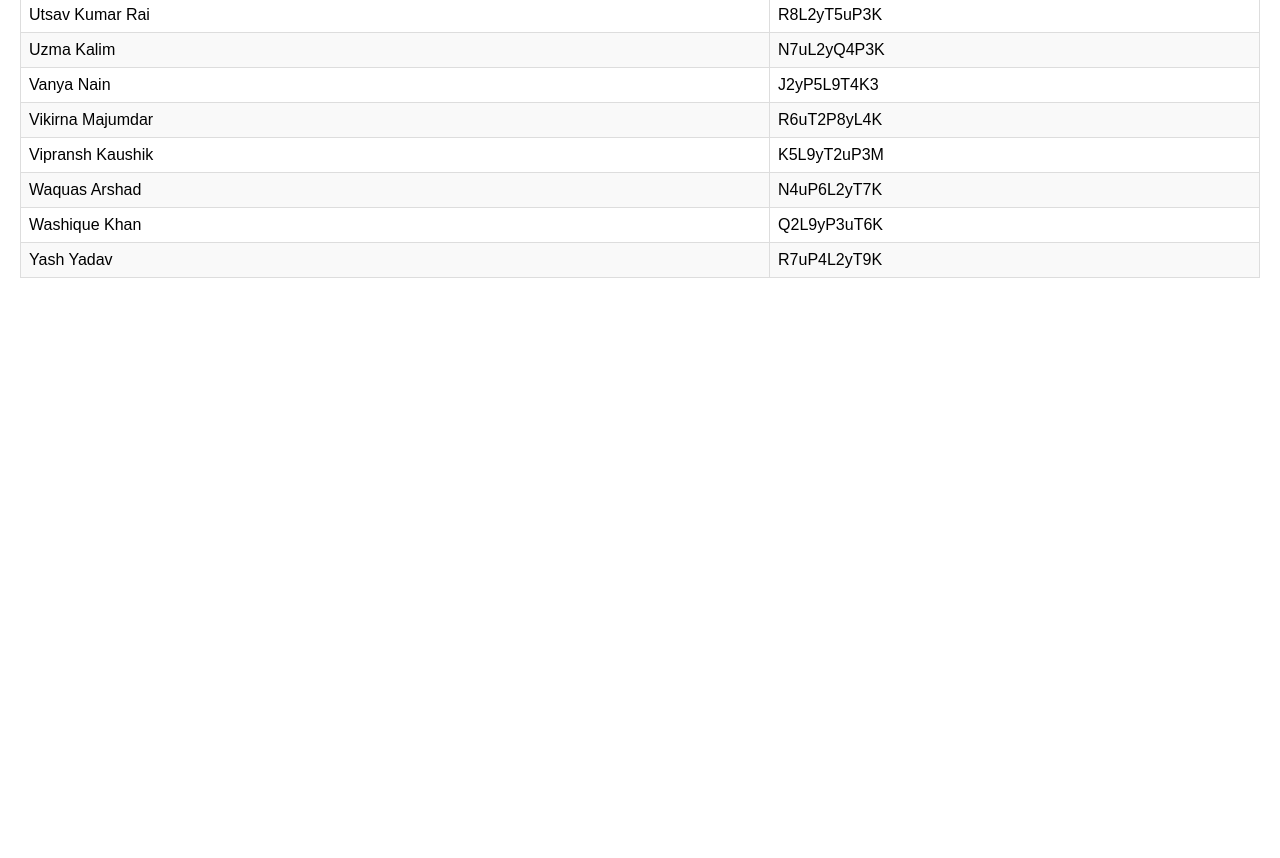
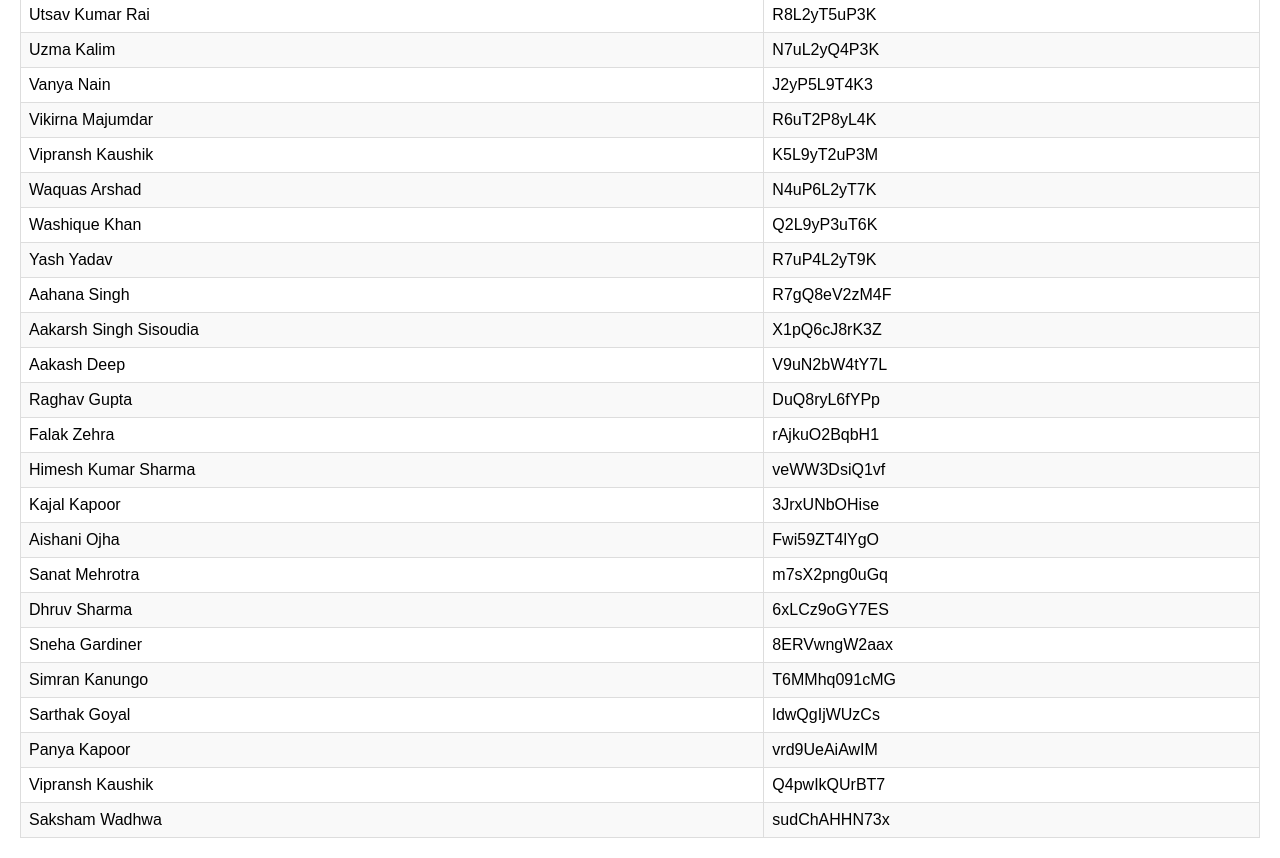
Before and after one commit to GDSCSRMIST/hackTheFlag, a plain HTML site: page index.html in a window 1280 px wide. Shown: the part 3548-4406 px from the top of the page. Before the commit the page ends 3846 px from the top, so only its background shows below. Drawn offline with Linux system fonts and the light colour scheme.

Commit message:
update index

```diff
--- a/index.html
+++ b/index.html
@@ -142,6 +142,22 @@
             <tr><td>Waquas Arshad</td><td>N4uP6L2yT7K</td></tr>
             <tr><td>Washique Khan</td><td>Q2L9yP3uT6K</td></tr>
             <tr><td>Yash Yadav</td><td>R7uP4L2yT9K</td></tr>
+            <tr><td>Aahana Singh</td><td>R7gQ8eV2zM4F</td></tr>
+            <tr><td>Aakarsh Singh Sisoudia</td><td>X1pQ6cJ8rK3Z</td></tr>
+            <tr><td>Aakash Deep</td><td>V9uN2bW4tY7L</td></tr>
+            <tr><td>Raghav Gupta</td><td>DuQ8ryL6fYPp</td></tr>
+            <tr><td>Falak Zehra</td><td>rAjkuO2BqbH1</td></tr>
+            <tr><td>Himesh Kumar Sharma</td><td>veWW3DsiQ1vf</td></tr>
+            <tr><td>Kajal Kapoor</td><td>3JrxUNbOHise</td></tr>
+            <tr><td>Aishani Ojha</td><td>Fwi59ZT4lYgO</td></tr>
+            <tr><td>Sanat Mehrotra</td><td>m7sX2png0uGq</td></tr>
+            <tr><td>Dhruv Sharma</td><td>6xLCz9oGY7ES</td></tr>
+            <tr><td>Sneha Gardiner</td><td>8ERVwngW2aax</td></tr>
+            <tr><td>Simran Kanungo</td><td>T6MMhq091cMG</td></tr>
+            <tr><td>Sarthak Goyal</td><td>ldwQgIjWUzCs</td></tr>
+            <tr><td>Panya Kapoor</td><td>vrd9UeAiAwIM</td></tr>
+            <tr><td>Vipransh Kaushik</td><td>Q4pwIkQUrBT7</td></tr>
+            <tr><td>Saksham Wadhwa</td><td>sudChAHHN73x</td></tr>
         </tbody>
     </table>
 </body>
```
